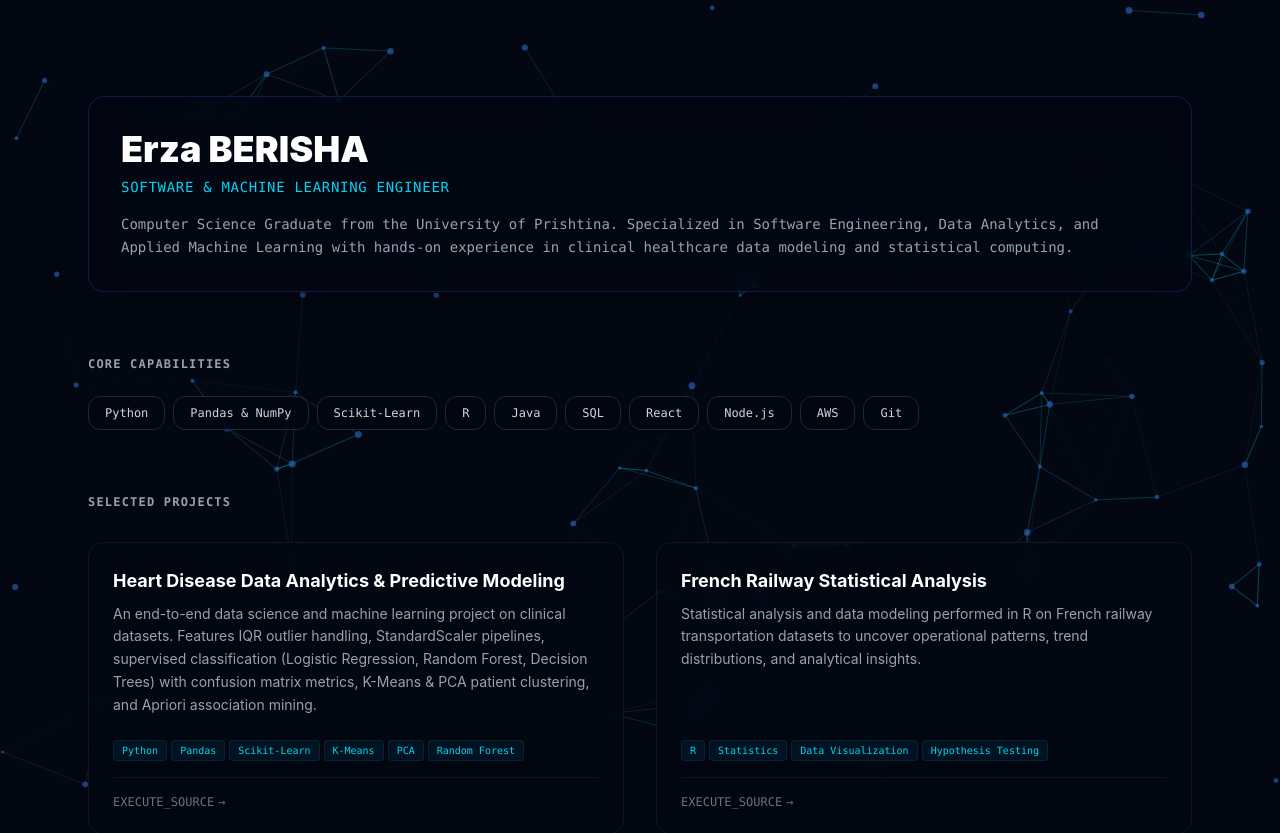
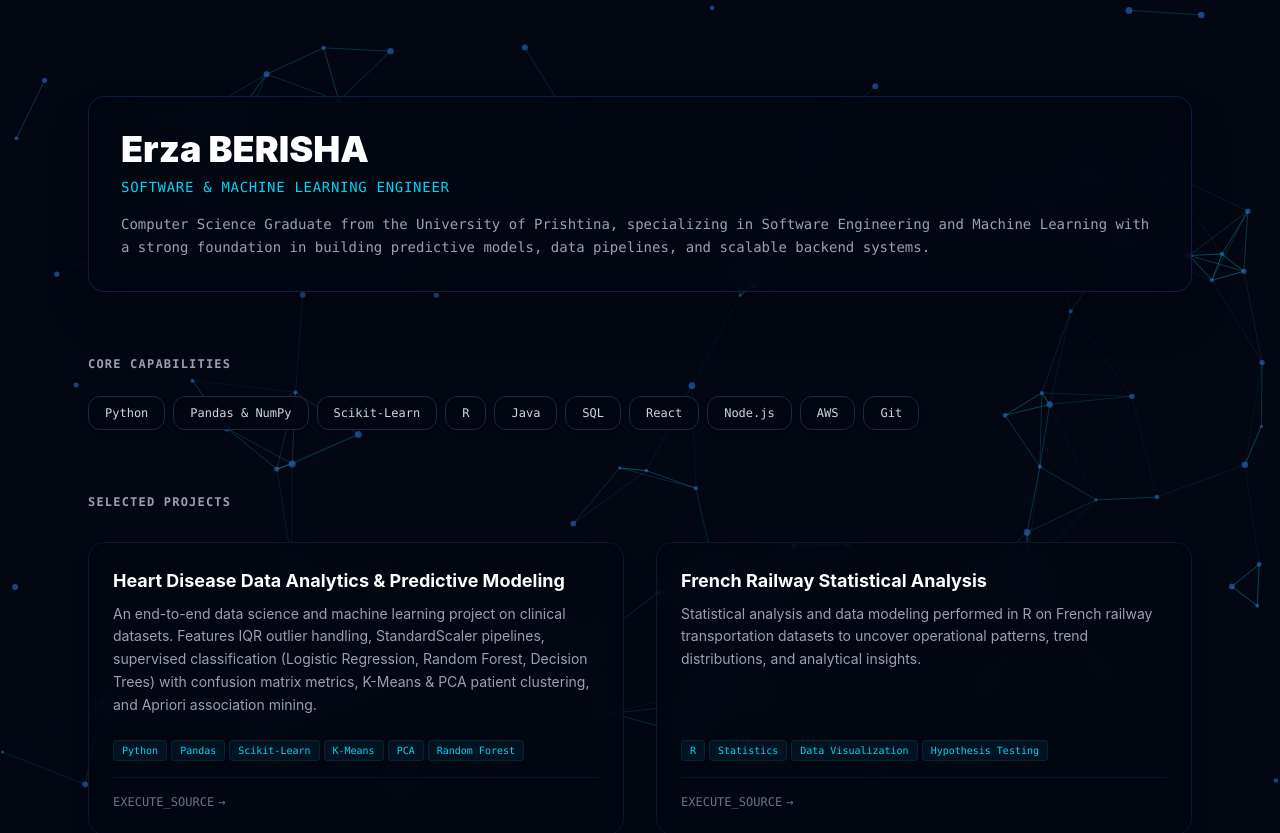
Before and after one commit to erzaberisha/portfolio, a React (Vite) app: page / in a window 1280 px wide. Shown: the top 833 px of the page. Built offline with nearby package versions, Linux system fonts and the light colour scheme.

Commit message:
Update intro

```diff
--- a/src/App.jsx
+++ b/src/App.jsx
@@ -132,7 +132,7 @@ function App() {
           <h1 className="text-4xl font-black text-white mb-2">Erza BERISHA</h1>
           <p className="text-sm font-mono text-cyan-400 tracking-wider uppercase mb-4">SOFTWARE & MACHINE LEARNING ENGINEER</p>
           <p className="text-gray-400 leading-relaxed font-mono text-sm w-full">
-            Computer Science Graduate from the University of Prishtina. Specialized in Software Engineering, Data Analytics, and Applied Machine Learning with hands-on experience in clinical healthcare data modeling and statistical computing.
+            Computer Science Graduate from the University of Prishtina, specializing in Software Engineering and Machine Learning with a strong foundation in building predictive models, data pipelines, and scalable backend systems.
           </p>
         </header>
 
```
